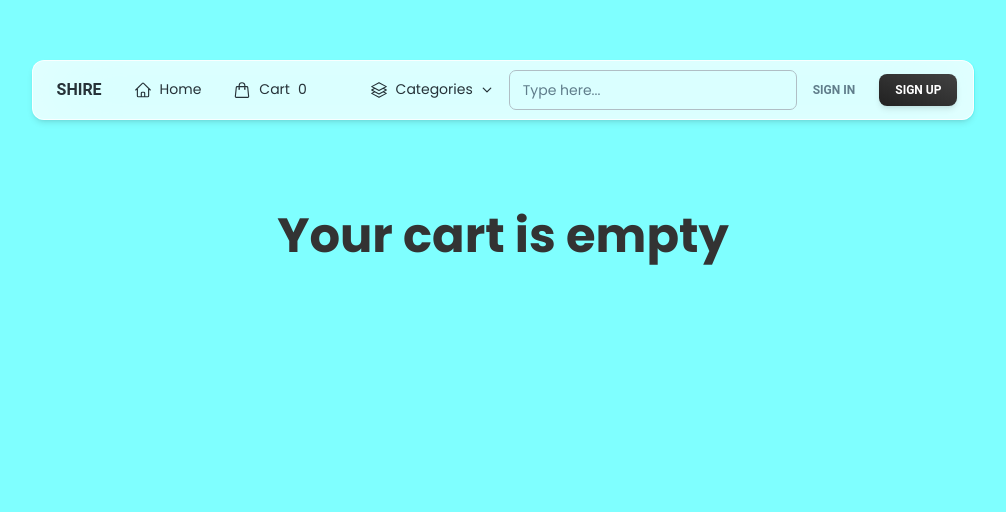
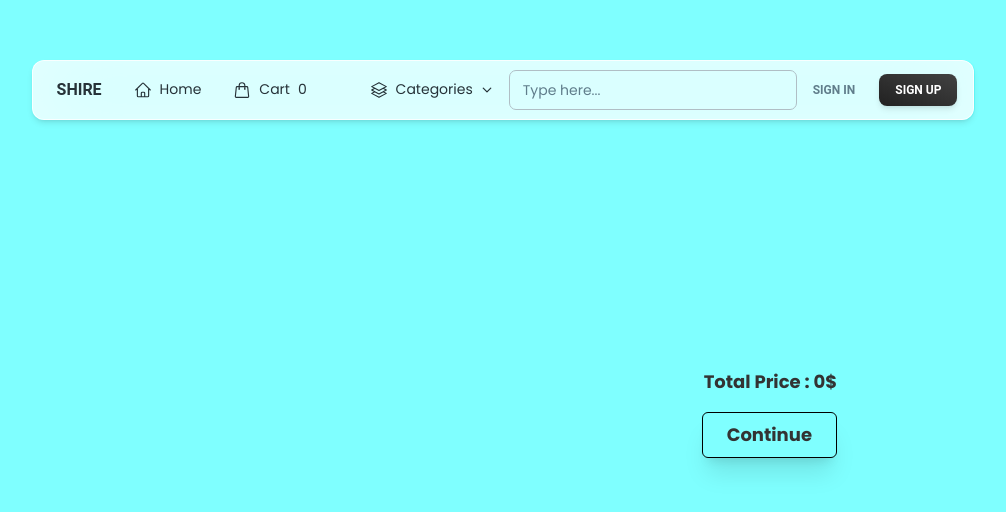
Before and after one commit to burakboduroglu/e-commerce-app, a React (Create React App) app: page /checkout in a window 1280 px wide. Shown: the part 196-708 px from the top of the page, without its empty margins (137-1143 px from the left). Built offline with nearby package versions, Linux system fonts and the light colour scheme.

Commit message:
updated: Main Branch-2

```diff
--- a/src/components/checkout/CheckoutCart.js
+++ b/src/components/checkout/CheckoutCart.js
@@ -61,9 +61,7 @@ export default function CheckoutCart({ onContinue }) {
       return p + price;
     }, 0);
   }, [cart]);
-  if(cart.length == 0) return <div className="flex items-center justify-center">
-    <h1 className="text-[3rem] font-bold text-center"> Your cart is empty </h1>
-  </div>
+
   return (
     <div className="h-full">
       <div className="w-full mx-auto max-w-[700px] h-full scrollbar-thin scrollbar-thumb-[black] scrollbar-track-[white]  overflow-auto">
```
